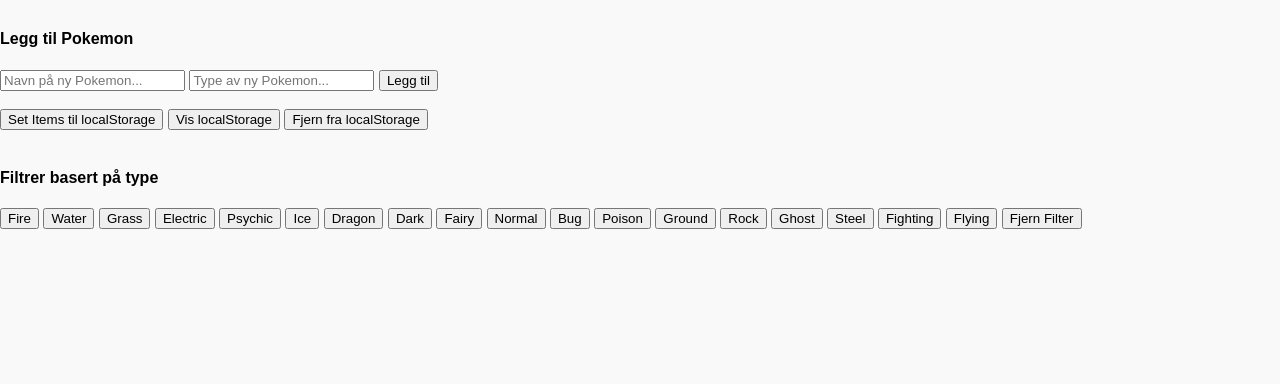
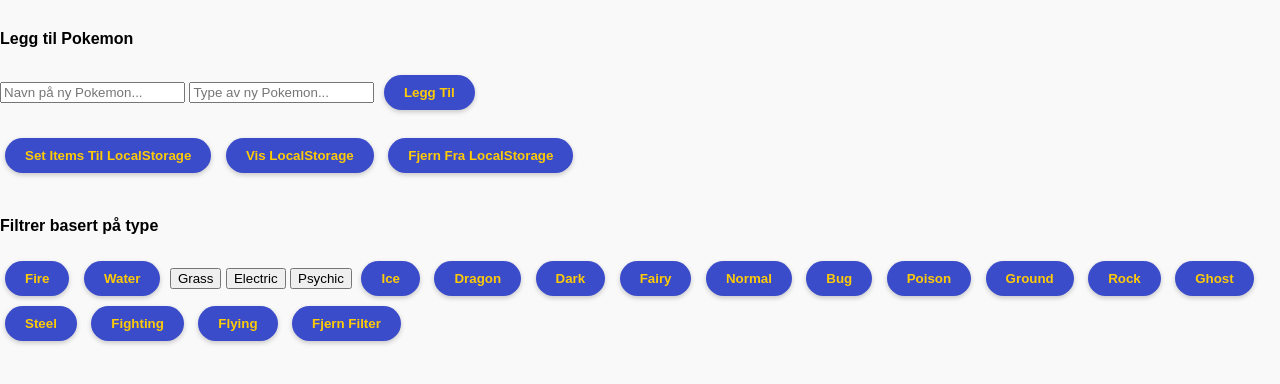
Before and after one commit to Yussi0808/Eksamen-Emne-4-Javascript-og-API, a plain HTML site: page Pokemon/index.html in a window 1280 px wide. Shown: the part 148-532 px from the top of the page. Drawn offline with Linux system fonts and the light colour scheme; no server answers.

Commit message:
Update style.css
Legger inn styling på alle knappene

```diff
--- a/Pokemon/style.css
+++ b/Pokemon/style.css
@@ -16,3 +16,31 @@ body {
   text-shadow: 3px 3px 0 #3b4cca, 6px 6px 0 #3b4cca;
   user-select: none;
 }
+
+.setPokemon,
+.showPokemon,
+button[onclick="removeLocalStorage()"],
+.filter-btn,
+#addPokemonBtn {
+  padding: 10px 20px;
+  margin: 5px;
+  border: none;
+  border-radius: 20px;
+  box-shadow: 0 2px 5px rgba(0, 0, 0, 0.2);
+  cursor: pointer;
+  transition: background-color 0.3s, box-shadow 0.3s, transform 0.3s;
+  color: #ffcb05;
+  font-weight: bold;
+  background-color: #3b4cca;
+  text-transform: capitalize;
+  white-space: nowrap;
+}
+
+.setPokemon:hover,
+.showPokemon:hover,
+button[onclick="removeLocalStorage()"]:hover,
+.filter-btn:hover,
+#addPokemonBtn:hover {
+  transform: scale(1.05);
+  box-shadow: 0 4px 8px rgba(0, 0, 0, 0.3);
+}
```
